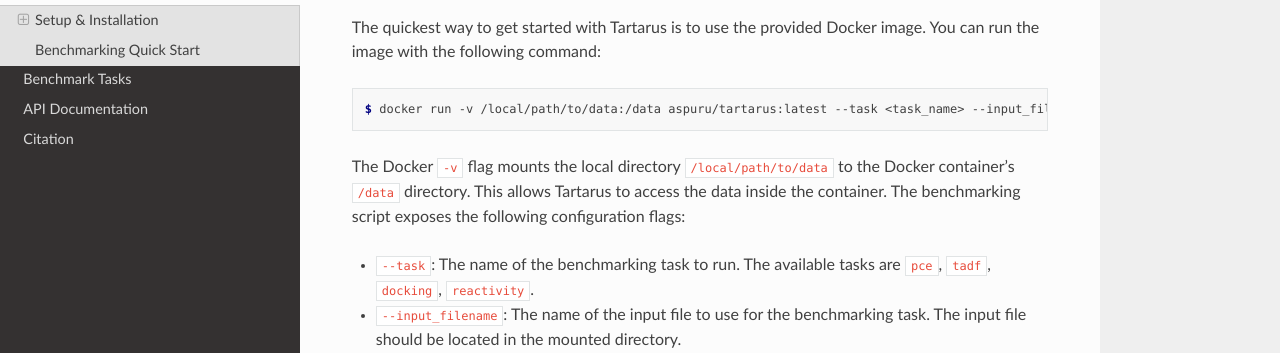
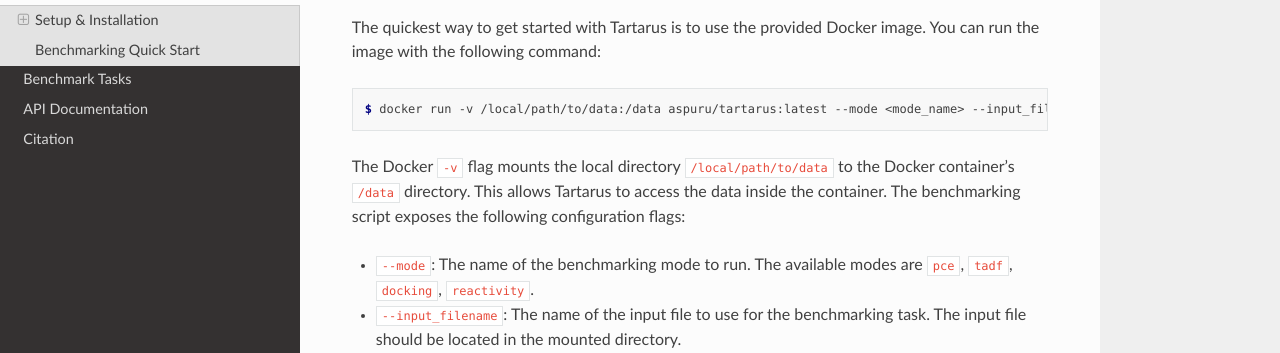
Before and after one commit to aspuru-guzik-group/Tartarus, a Sphinx documentation site: the page built from docs/getting_started.rst, in a window 1280 px wide and 900 px high, scrolled down 1531 px. Shown: the part 163-516 px from the top of the window. Built offline with Sphinx 7.4.7 and the Read the Docs theme 2.0.0, drawn with Linux system fonts in a browser that asks for light colours; some of the changed text lies outside the part shown.

Commit message:
Remove print

```diff
--- a/benchmark.py
+++ b/benchmark.py
@@ -67,7 +67,6 @@
             smile (str): SMILE string
             mode (str): Benchmark mode (pce, tadf, docking, reactivity)
     """
-    print("Benchmarking: ", smile, " in mode: ", mode, "")
     if mode == 'pce':
         result = PCEResult(smile, *pce.get_properties(smile, verbose=verbose))
     elif mode == 'tadf':
--- a/docs/getting_started.rst
+++ b/docs/getting_started.rst
@@ -23,7 +23,7 @@
 
 .. code-block:: console
 
-    $ docker run -v /local/path/to/data:/data aspuru/tartarus:latest --task <task_name> --input_filename <input_filename>
+    $ docker run -v /local/path/to/data:/data aspuru/tartarus:latest --mode <mode_name> --input_filename <input_filename>
 
 Local Installation
 ******************
@@ -79,11 +79,11 @@
 
 .. code-block:: console
 
-    $ docker run -v /local/path/to/data:/data aspuru/tartarus:latest --task <task_name> --input_filename <input_filename>
+    $ docker run -v /local/path/to/data:/data aspuru/tartarus:latest --mode <mode_name> --input_filename <input_filename>
 
 The Docker ``-v`` flag mounts the local directory ``/local/path/to/data`` to the Docker container's ``/data`` directory. This allows Tartarus to access the data inside the container. The benchmarking script exposes the following configuration flags:
 
-* ``--task``: The name of the benchmarking task to run. The available tasks are ``pce``, ``tadf``, ``docking``, ``reactivity``.
+* ``--mode``: The name of the benchmarking mode to run. The available modes are ``pce``, ``tadf``, ``docking``, ``reactivity``.
 * ``--input_filename``: The name of the input file to use for the benchmarking task. The input file should be located in the mounted directory.
 * ``--output_filename``: The name of the output file to write the benchmarking results to. The output file will be written to the mounted directory. If this flag is not provided, the results will be written to ``output.csv``.
 * ``--parallel``: Configures Tartarus to use parallel processes for the benchmarking task. If this flag is provided, Tartarus will use all available cores. If this flag is not provided, Tartarus will use a single core.
```
